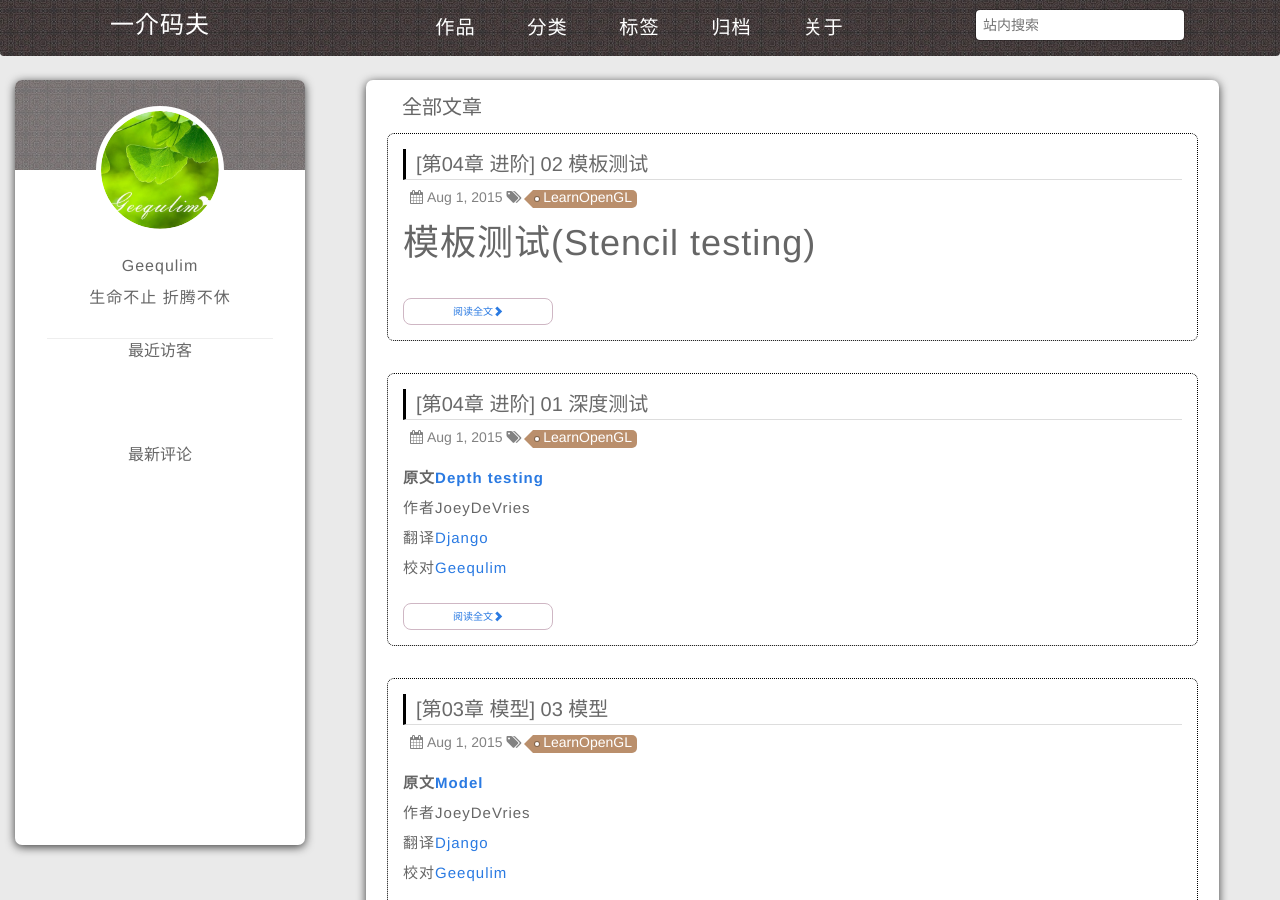
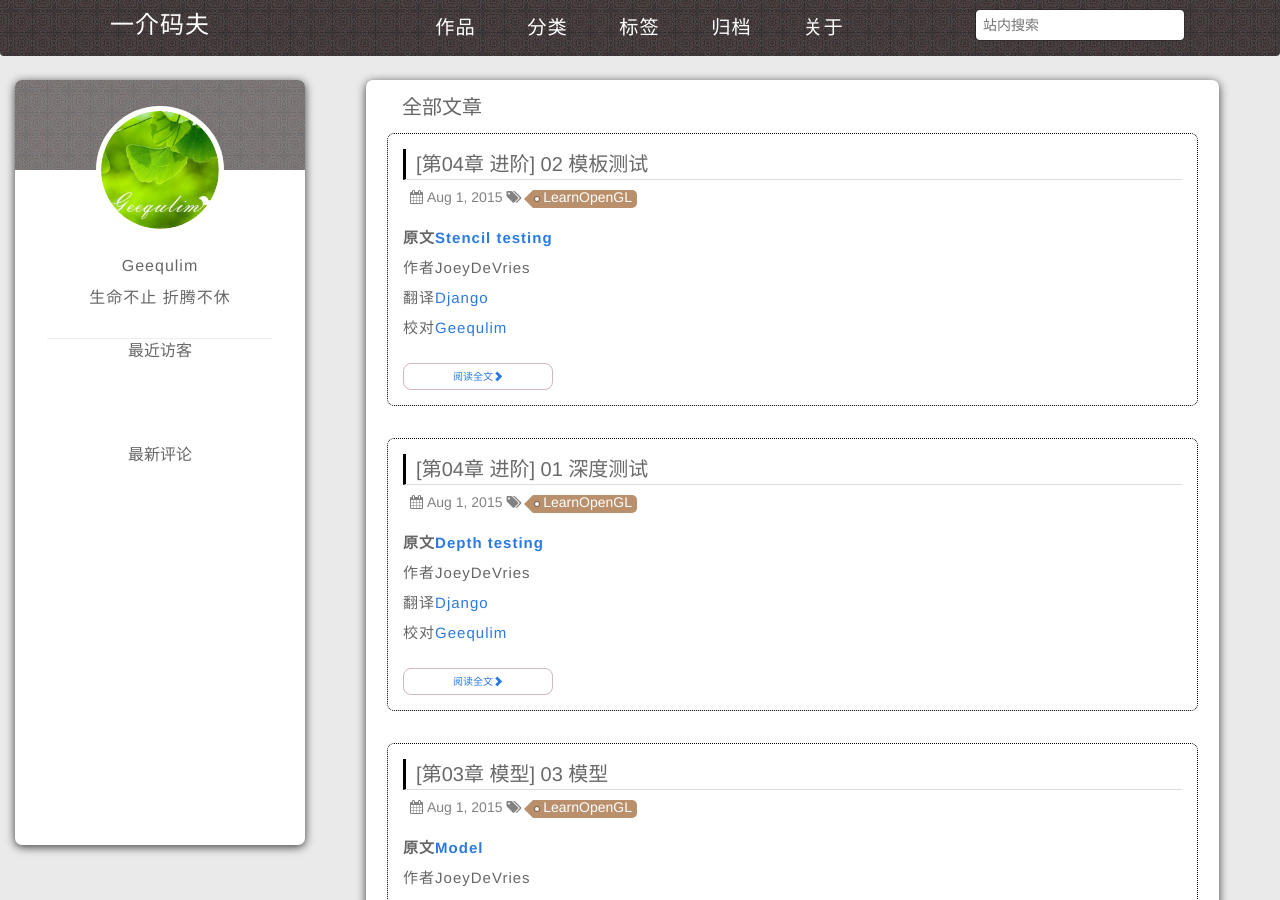
Before and after one commit to LeekinGTA/Geequlim.github.io, a Jekyll site: the page built from index.html, in a window 1280 px wide and 900 px high. Built offline with Jekyll 4.4.1, drawn with Linux system fonts in a browser that asks for light colours; the list of posts is cut into pages by our own code; comment, search, counter and statistics services are not loaded.

Commit message:
修正模板测试标题

```diff
--- a/_posts/blog/OpenGL/Learn OpenGL/04 Advanced OpenGL/2015-08-01- 0402 Stencil testing.md
+++ b/_posts/blog/OpenGL/Learn OpenGL/04 Advanced OpenGL/2015-08-01- 0402 Stencil testing.md
@@ -9,7 +9,6 @@ nextTitle: ''
 nextUrl: ''
 description:
 ---
-# 模板测试(Stencil testing)
 
 原文     | [Stencil testing](http://learnopengl.com/#!Advanced-OpenGL/Stencil-testing)
       ---|---
```
